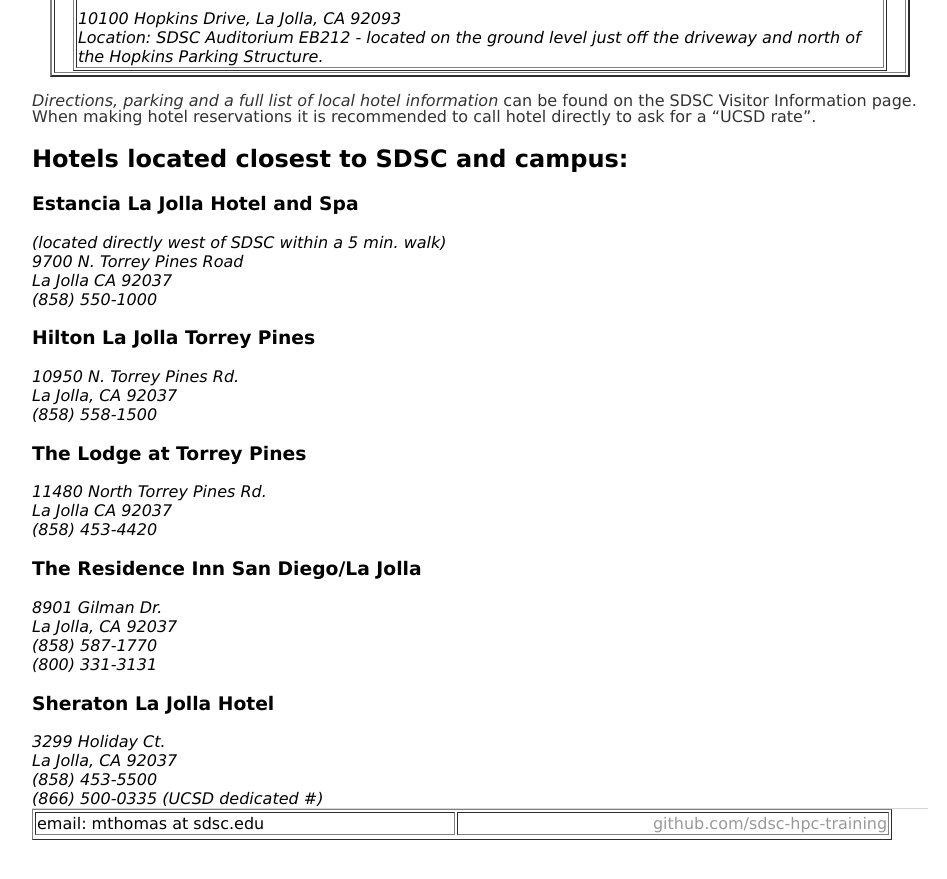
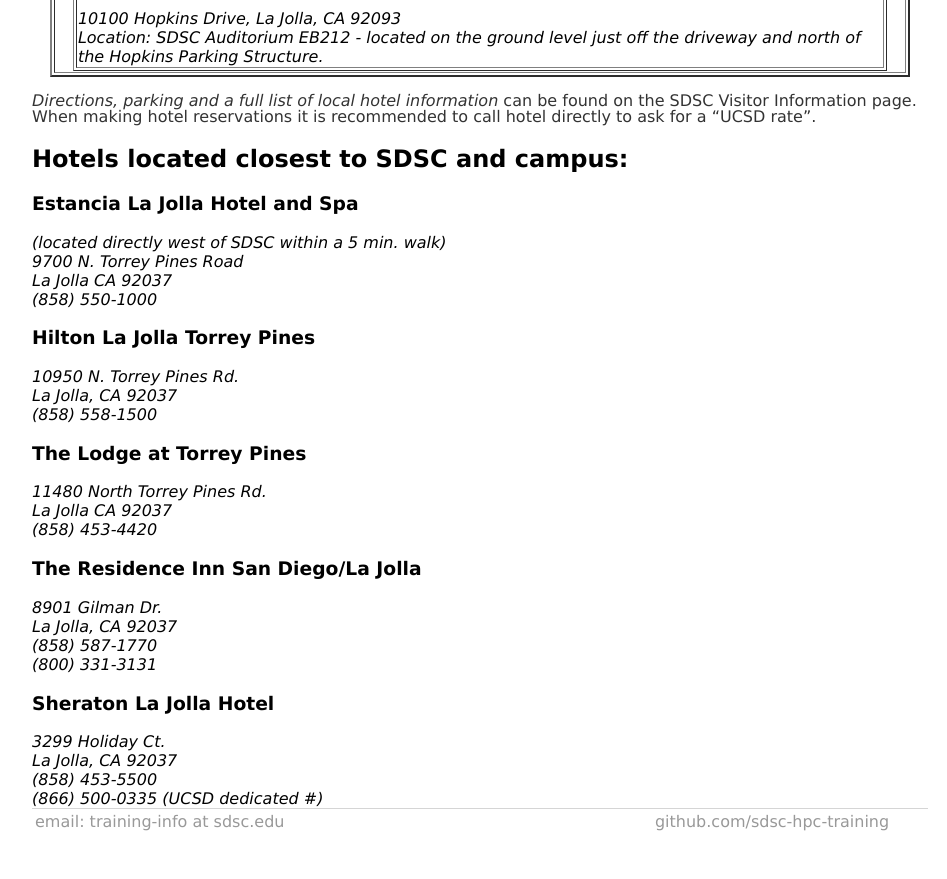
Before and after one commit to sdsc-hpc-training/sdsc-hpc-training.github.io, a Jekyll site: the page built from gpuhackathon/index.html, in a window 1280 px wide and 900 px high, scrolled down 1485 px. Shown: the top 879 px of the window, without its empty margins (160-1107 px from the left). Built offline with Jekyll 4.4.1, drawn with Linux system fonts in a browser that asks for light colours.

Commit message:
update index

```diff
--- a/_layouts/gpuhack.html
+++ b/_layouts/gpuhack.html
@@ -18,9 +18,9 @@
 			{{ content }}
 		</div><!-- /.container -->
 		<footer>
-<table border=1 width=96%>
-<tr><td align="left>
- <a href="mailto:mthomas@sdsc.edu">email: mthomas at sdsc.edu</a>
+<table border=0 width=96%>
+<tr><td align="left">
+ <a href="mailto:training-info@sdsc.edu">email: training-info at sdsc.edu</a>
 </td>
 <td align="right">
 <a href="https://github.com/sdsc-training">github.com/sdsc-hpc-training</a>
```
